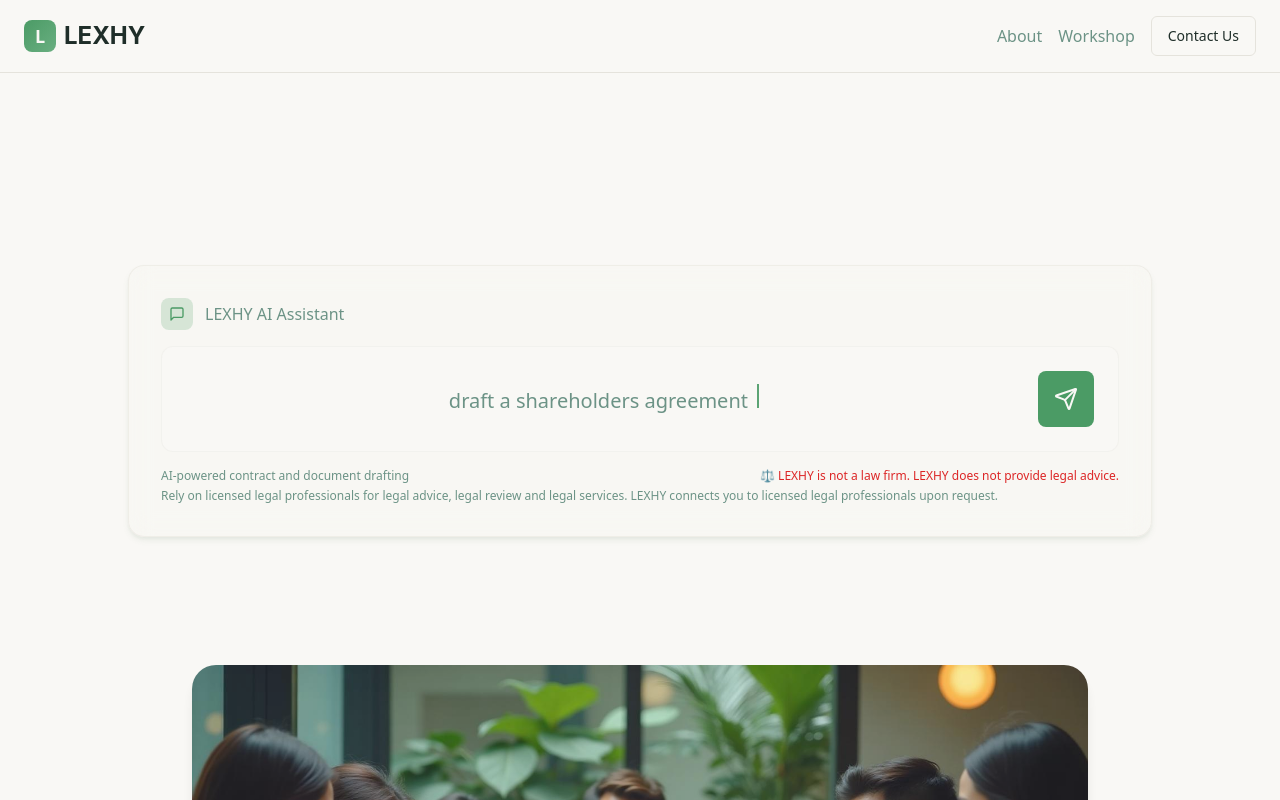
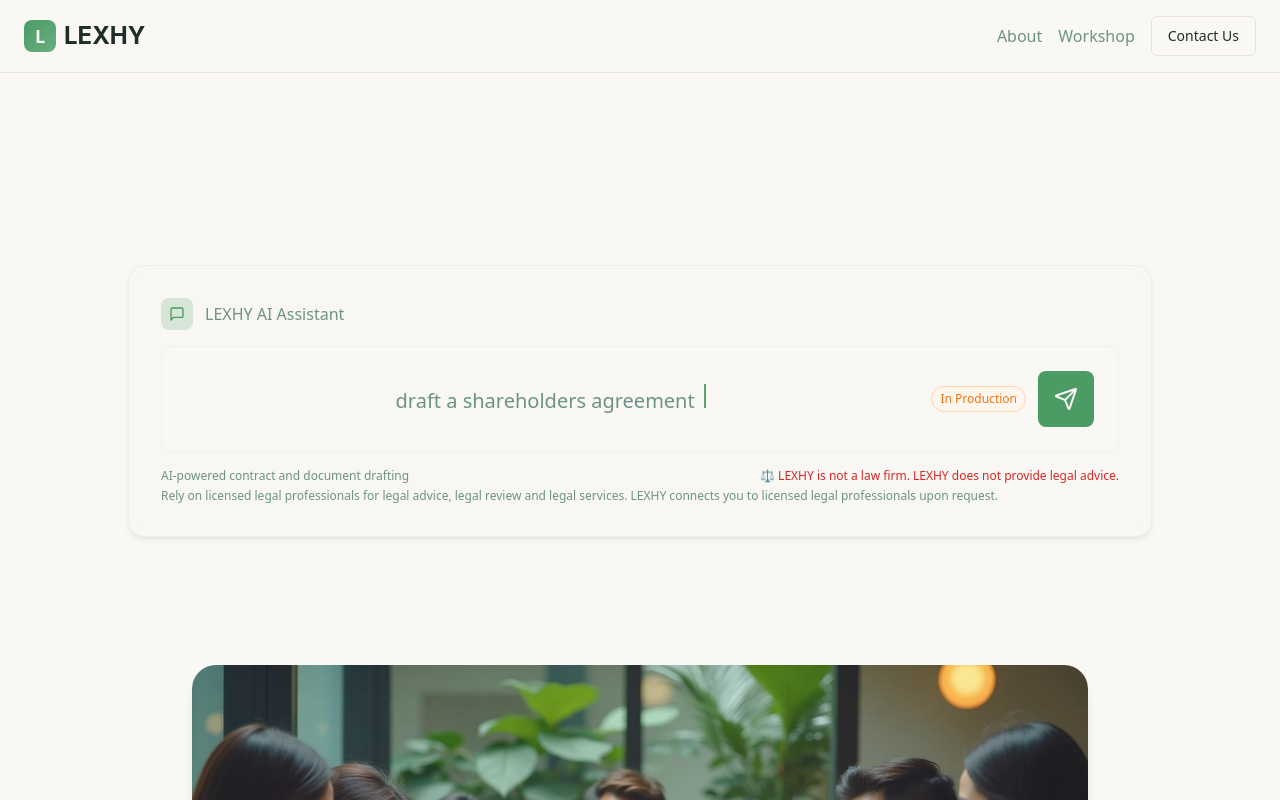
Before and after one commit to Lexhy-Cursor-1/lexhy-website-design, a React (Vite) app: page / in a window 1280 px wide. Shown: the top 800 px of the page. Built offline with nearby package versions, Linux system fonts and the light colour scheme; the HTML template or start-up script is replaced by a standard one.

Commit message:
Add production status indicator

```diff
--- a/src/components/AnimatedChatBox.tsx
+++ b/src/components/AnimatedChatBox.tsx
@@ -65,9 +65,14 @@ const AnimatedChatBox = () => {
               )}
             </p>
           </div>
-          <button className="bg-primary text-primary-foreground p-4 rounded-lg hover:shadow-glow transition-all duration-300 flex-shrink-0">
-            <Send className="w-6 h-6" />
-          </button>
+          <div className="flex items-center gap-3">
+            <span className="text-xs text-orange-500 font-medium bg-orange-50 px-2 py-1 rounded-full border border-orange-200">
+              In Production
+            </span>
+            <button className="bg-primary text-primary-foreground p-4 rounded-lg hover:shadow-glow transition-all duration-300 flex-shrink-0">
+              <Send className="w-6 h-6" />
+            </button>
+          </div>
         </div>
 
         <div className="flex flex-col gap-1 mt-4 text-xs text-muted-foreground">
```
